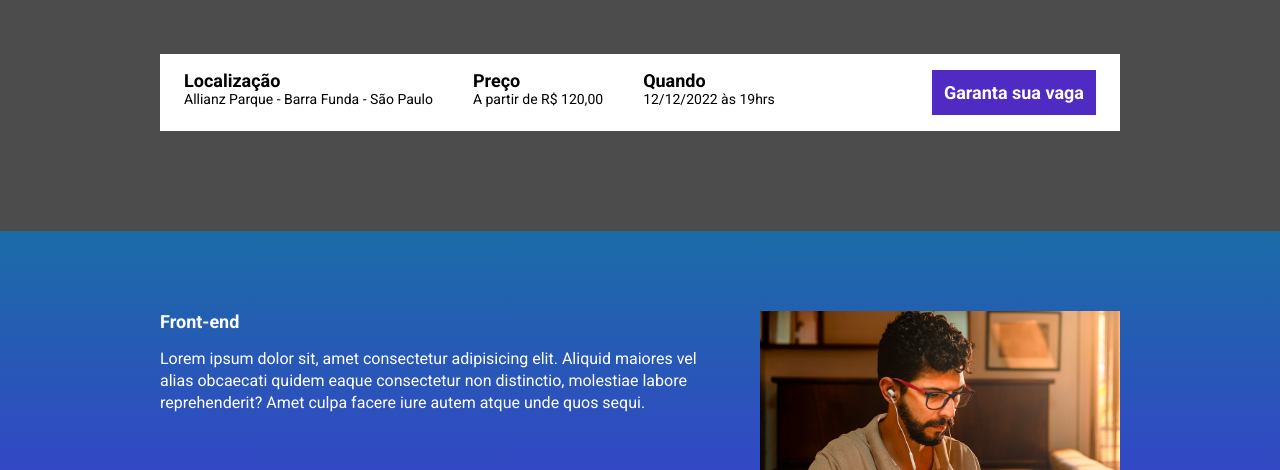
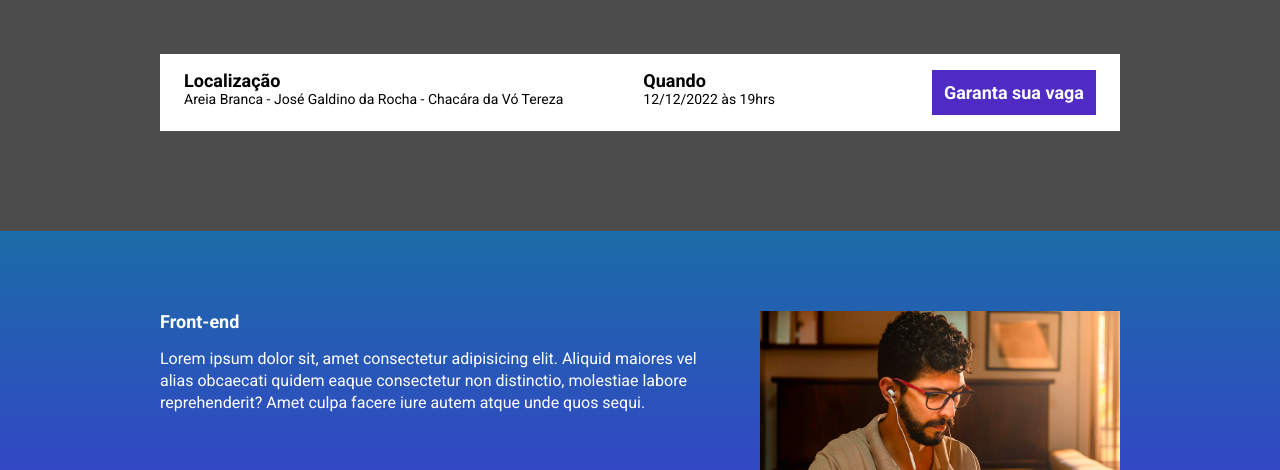
Before and after one commit to igorprogrammer93/Anivers-rio_do_Augusto, a website built with Parcel: page src/index.html in a window 1280 px wide. Shown: the part 330-800 px from the top of the page. Built offline with nearby package versions, Linux system fonts and the light colour scheme; files whose address does not match are found by name.

Commit message:
commit33

```diff
--- a/src/index.html
+++ b/src/index.html
@@ -23,11 +23,11 @@
                 <ul class="infos-bar__infos">
                     <li class="infos-bar__infos__item">
                         <b>Localização</b>
-                        Allianz Parque - Barra Funda - São Paulo
+                        Areia Branca - José Galdino da Rocha - Chacára da Vó Tereza
                     </li>
                     <li class="infos-bar__infos__item">
-                        <b>Preço</b>
-                        A partir de R$ 120,00
+                        <b></b>
+
                     </li>
                     <li class="infos-bar__infos__item">
                         <b>Quando</b>
```
